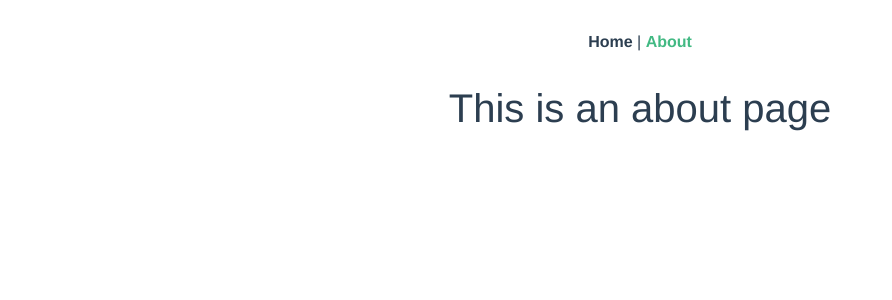
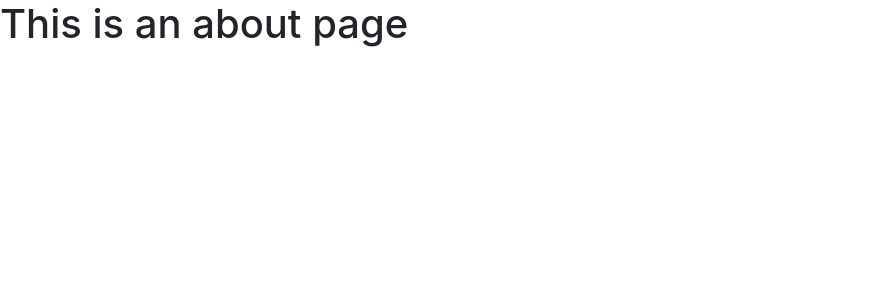
Before and after one commit to mamun-swe/titan-sports, a Vue app: page /about in a window 1280 px wide. Shown: the top 300 px of the page, without its empty margins (0-892 px from the left). Built offline with nearby package versions, Linux system fonts and the light colour scheme.

Commit message:
first push

```diff
--- a/public/index.html
+++ b/public/index.html
@@ -5,7 +5,7 @@
     <meta http-equiv="X-UA-Compatible" content="IE=edge">
     <meta name="viewport" content="width=device-width,initial-scale=1.0">
     <link rel="icon" href="<%= BASE_URL %>favicon.ico">
-    <title>client</title>
+    <title>thetitanesports</title>
   </head>
   <body>
     <noscript>
--- a/src/App.vue
+++ b/src/App.vue
@@ -1,32 +1,8 @@
 <template>
   <div id="app">
-    <div id="nav">
-      <router-link to="/">Home</router-link> |
-      <router-link to="/about">About</router-link>
-    </div>
     <router-view/>
   </div>
 </template>
+<style>
 
-<style>
-#app {
-  font-family: 'Avenir', Helvetica, Arial, sans-serif;
-  -webkit-font-smoothing: antialiased;
-  -moz-osx-font-smoothing: grayscale;
-  text-align: center;
-  color: #2c3e50;
-}
-
-#nav {
-  padding: 30px;
-}
-
-#nav a {
-  font-weight: bold;
-  color: #2c3e50;
-}
-
-#nav a.router-link-exact-active {
-  color: #42b983;
-}
 </style>
--- a/src/components/HelloWorld.vue
+++ /dev/null
@@ -1,58 +0,0 @@
-<template>
-  <div class="hello">
-    <h1>{{ msg }}</h1>
-    <p>
-      For a guide and recipes on how to configure / customize this project,<br>
-      check out the
-      <a href="https://cli.vuejs.org" target="_blank" rel="noopener">vue-cli documentation</a>.
-    </p>
-    <h3>Installed CLI Plugins</h3>
-    <ul>
-      <li><a href="https://github.com/vuejs/vue-cli/tree/dev/packages/%40vue/cli-plugin-babel" target="_blank" rel="noopener">babel</a></li>
-      <li><a href="https://github.com/vuejs/vue-cli/tree/dev/packages/%40vue/cli-plugin-eslint" target="_blank" rel="noopener">eslint</a></li>
-    </ul>
-    <h3>Essential Links</h3>
-    <ul>
-      <li><a href="https://vuejs.org" target="_blank" rel="noopener">Core Docs</a></li>
-      <li><a href="https://forum.vuejs.org" target="_blank" rel="noopener">Forum</a></li>
-      <li><a href="https://chat.vuejs.org" target="_blank" rel="noopener">Community Chat</a></li>
-      <li><a href="https://twitter.com/vuejs" target="_blank" rel="noopener">Twitter</a></li>
-      <li><a href="https://news.vuejs.org" target="_blank" rel="noopener">News</a></li>
-    </ul>
-    <h3>Ecosystem</h3>
-    <ul>
-      <li><a href="https://router.vuejs.org" target="_blank" rel="noopener">vue-router</a></li>
-      <li><a href="https://vuex.vuejs.org" target="_blank" rel="noopener">vuex</a></li>
-      <li><a href="https://github.com/vuejs/vue-devtools#vue-devtools" target="_blank" rel="noopener">vue-devtools</a></li>
-      <li><a href="https://vue-loader.vuejs.org" target="_blank" rel="noopener">vue-loader</a></li>
-      <li><a href="https://github.com/vuejs/awesome-vue" target="_blank" rel="noopener">awesome-vue</a></li>
-    </ul>
-  </div>
-</template>
-
-<script>
-export default {
-  name: 'HelloWorld',
-  props: {
-    msg: String
-  }
-}
-</script>
-
-<!-- Add "scoped" attribute to limit CSS to this component only -->
-<style scoped>
-h3 {
-  margin: 40px 0 0;
-}
-ul {
-  list-style-type: none;
-  padding: 0;
-}
-li {
-  display: inline-block;
-  margin: 0 10px;
-}
-a {
-  color: #42b983;
-}
-</style>
--- a/src/router/index.js
+++ b/src/router/index.js
@@ -1,6 +1,7 @@
 import Vue from 'vue'
 import VueRouter from 'vue-router'
 import Home from '../views/Home.vue'
+import About from '../views/About'
 
 Vue.use(VueRouter)
 
@@ -13,10 +14,7 @@ const routes = [
   {
     path: '/about',
     name: 'about',
-    // route level code-splitting
-    // this generates a separate chunk (about.[hash].js) for this route
-    // which is lazy-loaded when the route is visited.
-    component: () => import(/* webpackChunkName: "about" */ '../views/About.vue')
+    component: About
   }
 ]
 
--- a/src/views/Home.vue
+++ b/src/views/Home.vue
@@ -1,18 +1,11 @@
 <template>
   <div class="home">
-    <img alt="Vue logo" src="../assets/logo.png">
-    <HelloWorld msg="Welcome to Your Vue.js App"/>
+
   </div>
 </template>
 
 <script>
-// @ is an alias to /src
-import HelloWorld from '@/components/HelloWorld.vue'
-
 export default {
-  name: 'home',
-  components: {
-    HelloWorld
-  }
+  name: 'home'
 }
 </script>
```
Also changed, not shown: src/components/custom-nav.vue (added, +13 -0 lines).
